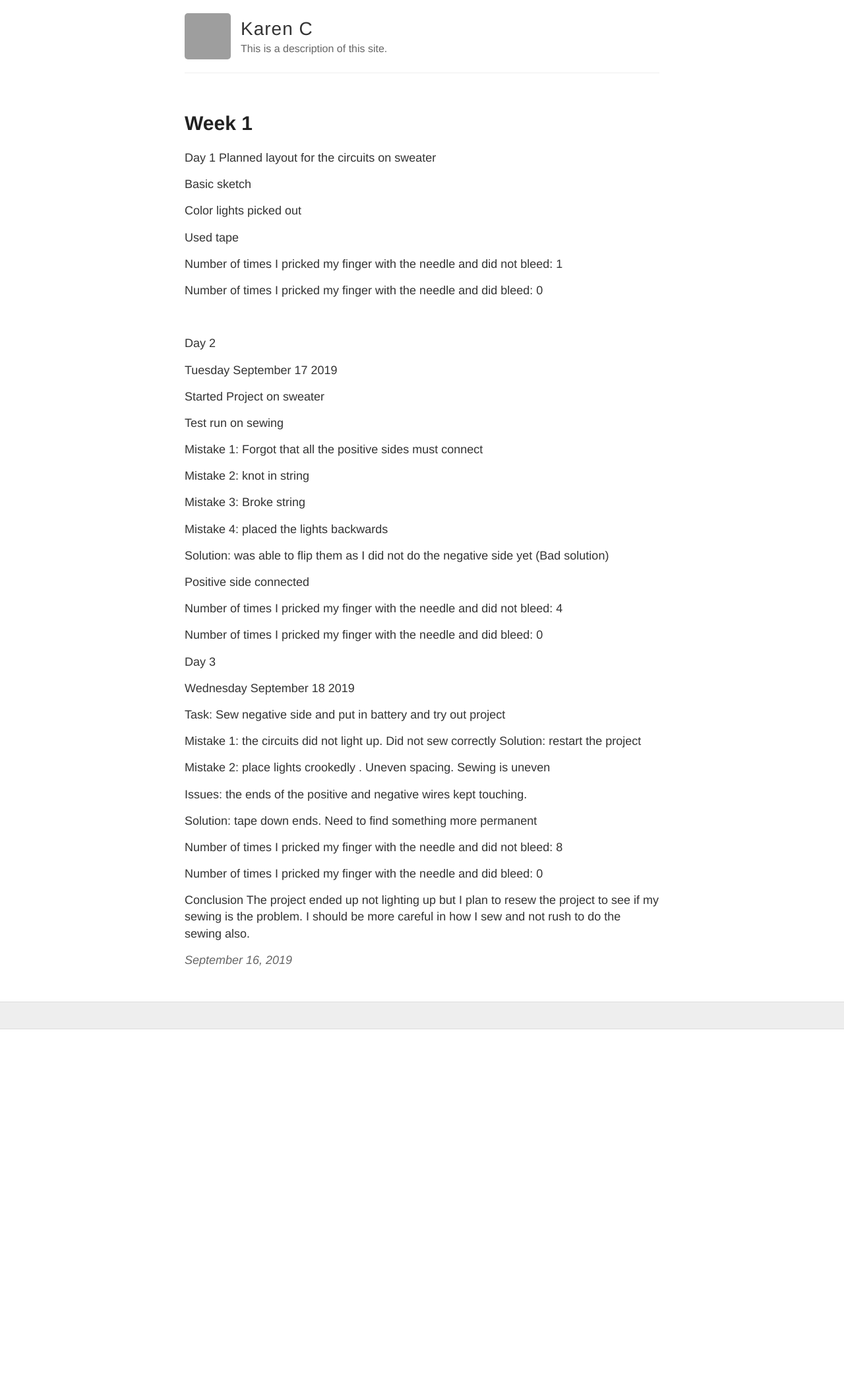
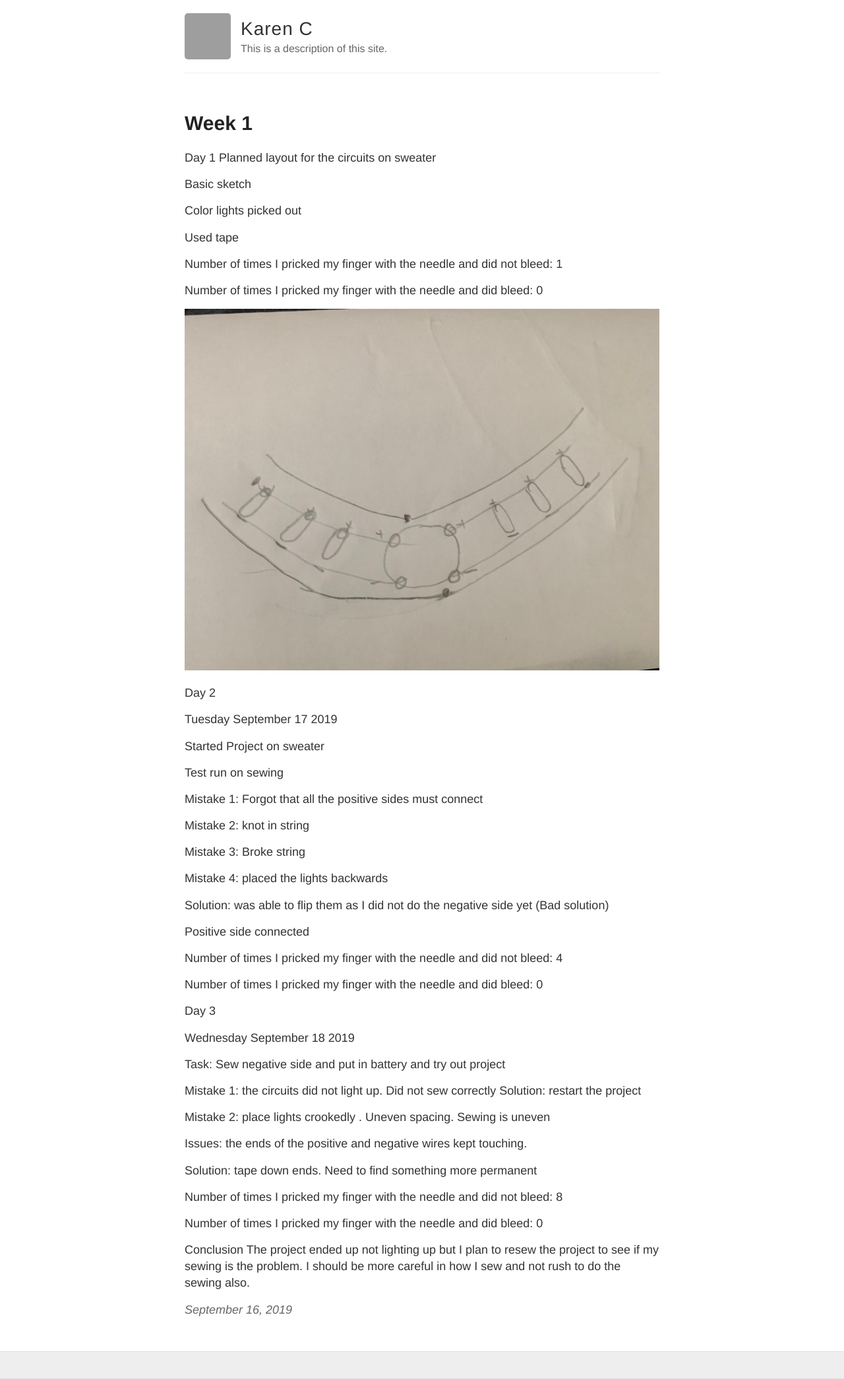
Before and after one commit to kac844/Homepage, a Jekyll site: the page built from _posts/2019-09-16-Day-1.markdown, in a window 1280 px wide. Shown: the whole page at 66% size. Built offline with Jekyll 4.4.1, drawn with Linux system fonts in a browser that asks for light colours; before the commit the page ends 1560 px from its top, so only the background shows below that; grey boxes are pictures that could not be loaded.

Commit message:
Update 2019-09-16-Day-1.markdown

```diff
--- a/_posts/2019-09-16-Day-1.markdown
+++ b/_posts/2019-09-16-Day-1.markdown
@@ -19,7 +19,7 @@ Number of times I pricked my finger with the needle and did not bleed: 1
 Number of times I pricked my finger with the needle and did bleed: 0
 
 
-![](project/img2.jpg)
+![](/project/img2.jpg)
 
 
 
```
